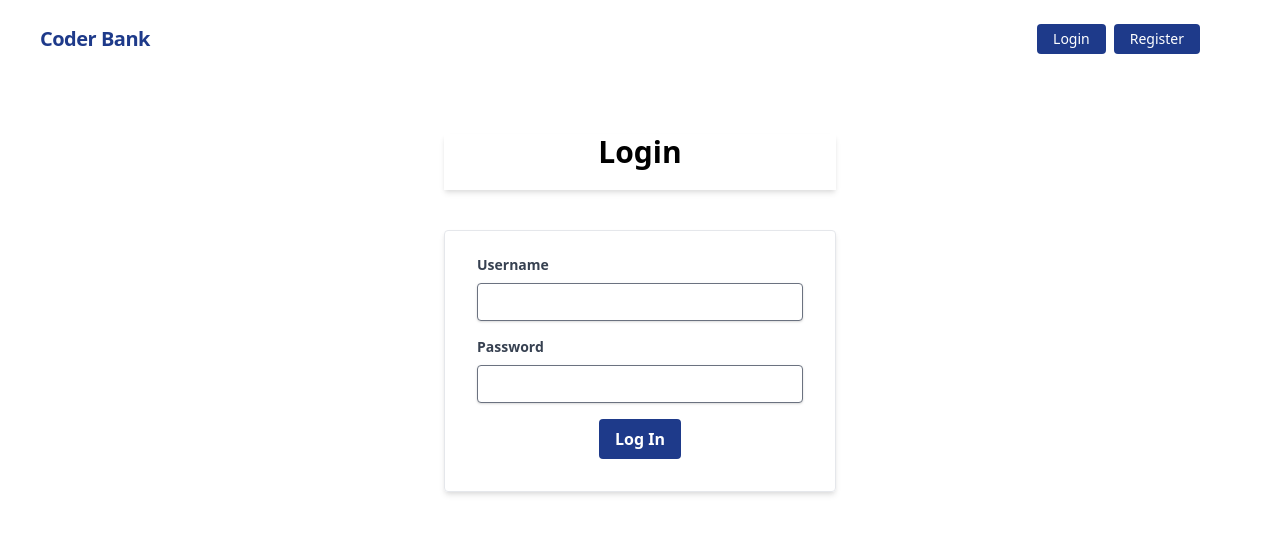
After one commit to joyant-s-g-j/Coder-Bank, a Django app: page /accounts/login/ in a window 1280 px wide. The commit adds this page. Shown: the top 534 px of the page. Run offline with Django 5.2, Linux system fonts and the light colour scheme; some libraries are stand-ins or nearby versions.

Commit message:
logout login added

```diff
--- /dev/null
+++ b/accounts/templates/accounts/user_login.html
@@ -0,0 +1,36 @@
+{% extends 'base.html' %}
+{% block body %}
+{% if form.non_field_errors %}
+{% for error in form.non_field_errors %}
+<div class="bg-red-100 border border-red-400 text-red-700 px-4 py-3 rounded relative mt-2" role="alert">
+    <p class="font-bold">Error!</p>
+    <p class="block sm:inline">{{ error }}</p>
+</div>
+{% endfor %}
+{% endif %}
+<div class="grid grid-cols-3 gap-4">
+    <div></div>
+    <div class="py-2 px-3 rounded-xl bg-white mt-12">
+        <h1 class="font-bold text-3xl text-center pb-5 shadow-md">Login</h1>
+        <div class="w-full mt-10">
+            <form method="post" class="shadow-md border border-gray-200 rounded px-8 pt-6 pb-8 mb-4">
+                {% csrf_token %} {% for hidden_field in form.hidden_fields %} {{ hidden_field.errors }} {{ hidden_field }} {% endfor %}
+                {% for field in form.visible_fields %}
+                <div class="mb-4">
+                    <label class="block text-gray-700 text-sm font-bold mb-2" for="{{ field.id_for_label }}">
+                    {{ field.label }}
+                    </label>
+                    <input class="shadow appearance-none border border-gray-500 rounded w-full py-2 px-3 text-gray-700 leading-tight focus:outline-none focus:shadow-outline" name="{{ field.name }}" id="{{ field.id_for_label }}" type="{{ field.widget_type }}">
+                </div>
+                {% if field.errors %} {% for error in field.errors %}
+                <p class="text-red-600 text-sm italic pb-2">{{ error }}</p>
+                {% endfor %} {% endif %} {% endfor %}
+
+                <div class="flex items-center justify-center w-full">
+                    <button class="bg-blue-900 hover:bg-blue-700 text-white font-bold py-2 px-4 rounded focus:outline-none focus:shadow-outline" type="submit">Log In</button>
+                </div>
+            </form>
+        </div>
+    </div>
+</div>
+{% endblock %}
--- a/accounts/urls.py
+++ b/accounts/urls.py
@@ -1,5 +1,7 @@
 from django.urls import path
-from .views import UserRegistrationView
+from .views import UserRegistrationView, UserLoginView, UserLogoutView
 urlpatterns = [
     path('register/', UserRegistrationView.as_view(), name='register'),
+    path('login/', UserLoginView.as_view(), name='login'),
+    path('logout/', UserLogoutView.as_view(), name='logout'),
 ]
--- a/accounts/views.py
+++ b/accounts/views.py
@@ -1,8 +1,9 @@
 from django.shortcuts import render
 from django.views.generic import FormView
 from .forms import UserRegistrationForm
-from django.contrib.auth import login
+from django.contrib.auth import login, logout
 from django.urls import reverse_lazy
+from django.contrib.auth.views import LoginView, LogoutView
 # Create your views here.
 class UserRegistrationView(FormView):
     template_name = 'accounts/user_registration.html'
@@ -13,3 +14,14 @@ class UserRegistrationView(FormView):
         user = form.save()
         login(self.request, user)
         return super().form_valid(form)
+
+class UserLoginView(LoginView):
+    template_name = 'accounts/user_login.html'
+    def get_success_url(self):
+        return reverse_lazy('home')
+
+class UserLogoutView(LogoutView):
+    def get_success_url(self):
+        if self.request.user.is_authenticated:
+            logout(self.request)
+        return reverse_lazy('home')
--- a/coder_bank/urls.py
+++ b/coder_bank/urls.py
@@ -18,7 +18,7 @@ from django.contrib import admin
 from django.urls import path, include
 from core.views import HomeView
 urlpatterns = [
-    path('', HomeView.as_view()),
+    path('', HomeView.as_view(), name="home"),
     path('admin/', admin.site.urls),
     path('accounts/', include('accounts.urls')),
 ]
--- a/core/templates/navbar.html
+++ b/core/templates/navbar.html
@@ -7,8 +7,6 @@
             <svg class="fill-current h-3 w-3" viewBox="0 0 20 20" xmlns="http://www.w3.org/2000/svg"><title>Menu</title><path d="M0 3h20v2H0V3zm0 6h20v2H0V9zm0 6h20v2H0v-2z"/></svg>
         </button>
     </div>
-    <!-- Register Login non logged in user er jonne -->
-    <!-- Report , Withdraw, Deposit       Profile Logout logged in user -->
     <div class="w-full block flex-grow lg:flex lg:items-center lg:w-auto px-10">
         {% if request.user.is_authenticated %}
             <div class="text-md lg:flex-grow">
@@ -29,12 +27,17 @@
                 <div class="text-blue-900 my-auto font-black px-5">Welcome, {{ request.user.first_name }} (balance : {{request.user.account.balance}}) </div>
 
                 <a href="" class="mx-2 inline-block font-medium text-sm px-4 py-2 leading-none bg-blue-900 rounded text-white border-white hover:border-transparent hover:text-dark hover:bg-red-700 mt-4 lg:mt-0">Profile</a>
-                <a href="" class="mx-2 inline-block font-medium text-sm px-4 py-2 leading-none bg-blue-900 rounded text-white border-white hover:border-transparent hover:text-dark hover:bg-red-700 mt-4 lg:mt-0">Logout</a>
+                <form method="POST" action="{% url 'logout' %}" style="display: inline;">
+                    {% csrf_token %}
+                    <button type="submit" class="mx-2 inline-block font-medium text-sm px-4 py-2 leading-none bg-blue-900 rounded text-white border-white hover:border-transparent hover:text-dark hover:bg-red-700 mt-4 lg:mt-0">
+                        Logout
+                    </button>
+                </form>
             </div>
         {% else %}
             <div class="text-md lg:flex-grow"></div>
             <div>
-                <a href="" class="mr-2 inline-block font-medium text-sm px-4 py-2 leading-none bg-blue-900 rounded text-white border-white hover:border-transparent hover:text-gray-800 hover:bg-red-700 mt-4 lg:mt-0">Login</a>
+                <a href="{% url "login" %}" class="mr-2 inline-block font-medium text-sm px-4 py-2 leading-none bg-blue-900 rounded text-white border-white hover:border-transparent hover:text-gray-800 hover:bg-red-700 mt-4 lg:mt-0">Login</a>
             </div>
             <div>
                 <a href="{% url 'register' %}" class="inline-block font-medium text-sm px-4 py-2 leading-none bg-blue-900 rounded text-white border-white hover:border-transparent hover:text-gray-800 hover:bg-white mt-4 lg:mt-0">Register</a>
```
Also changed, not shown: db.sqlite3.
